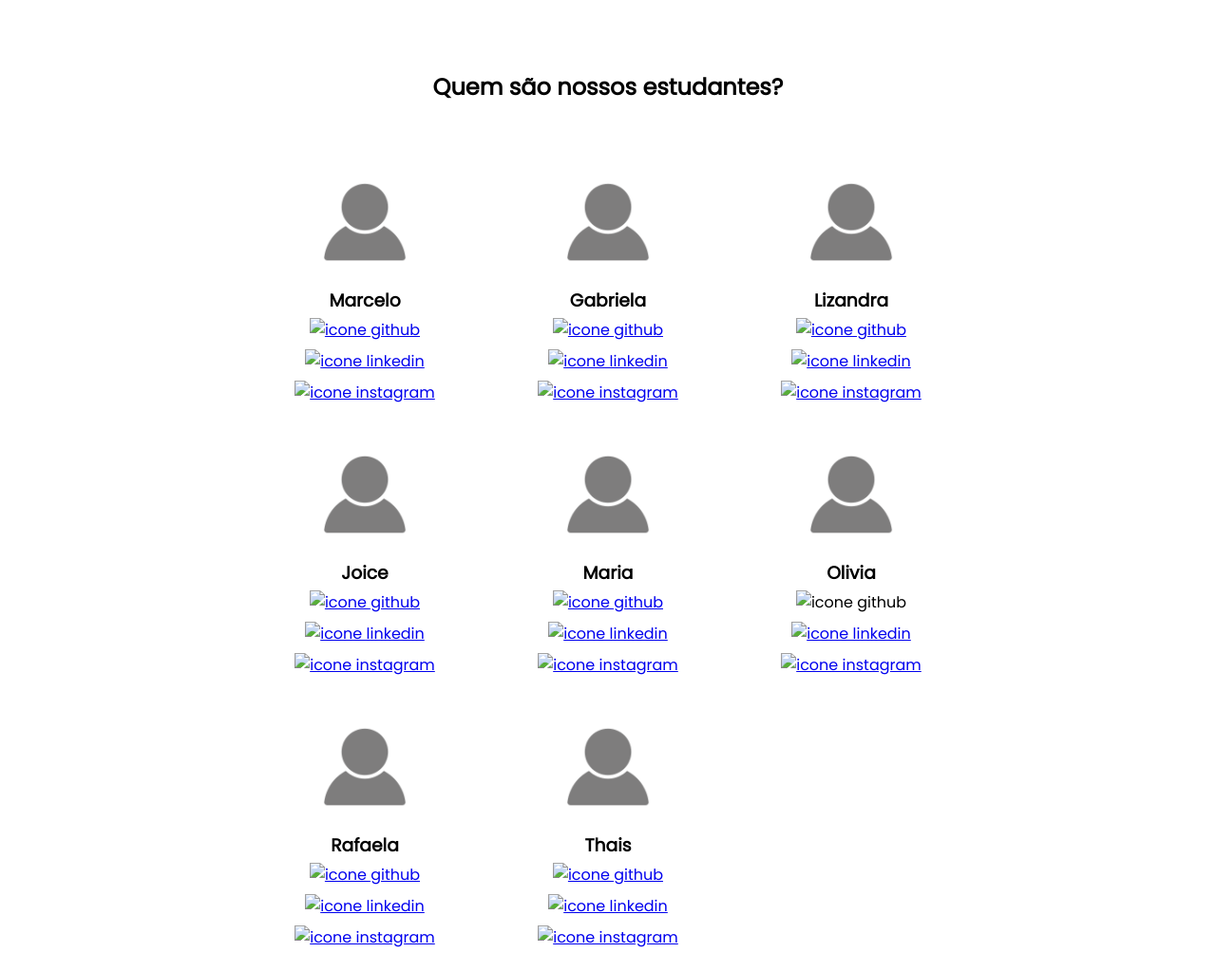
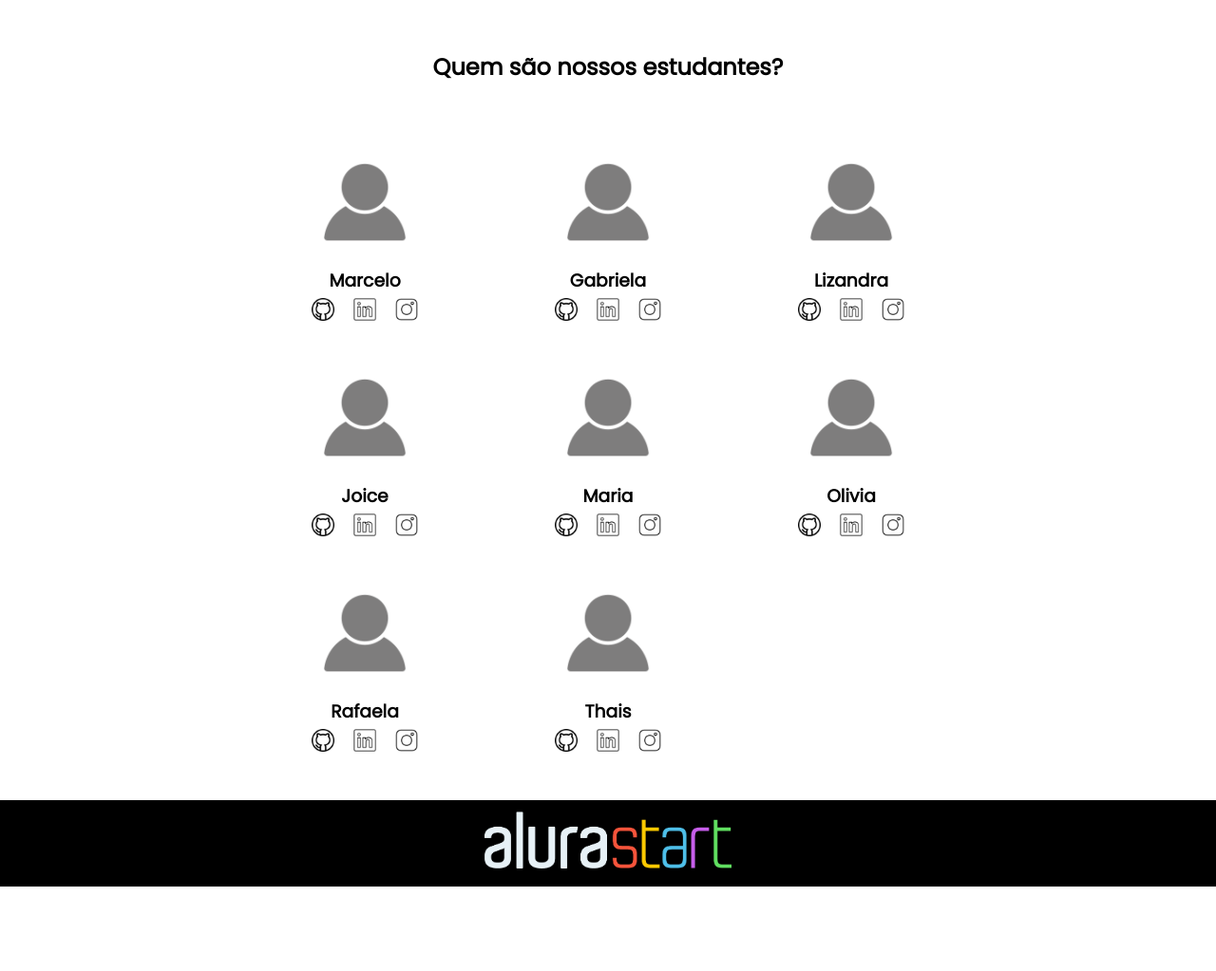
Before and after one commit to esquivoo/site-escola, a plain HTML site: page index.html in a window 1280 px wide. Shown: the part 466-1489 px from the top of the page at 95% size. After the commit the page ends 1400 px from the top, so only its background shows below. Drawn offline with Linux system fonts and the light colour scheme.

Commit message:
dnvrvrfwuo

```diff
--- a/index.html
+++ b/index.html
@@ -4,7 +4,7 @@
     <meta charset="UTF-8">
     <meta http-equiv="X-UA-Compatible" content="IE=edge">
     <meta name="viewport" content="width=device-width, initial-scale=1.0">
-    <title>Teste</title>
+    <title>Jesus humilhando satanas</title>
     <link rel="stylesheet" href="style.css">
     <link rel="preconnect" href="https://fonts.googleapis.com">
     <link rel="preconnect" href="https://fonts.gstatic.com" crossorigin>
@@ -12,7 +12,7 @@
 </head>
 <body>
     <header class="cabecalho">
-        <img class="cabecalho-imagem" src="./image/download.webp" alt="logo da alura start">
+        <img class="cabecalho-imagem" src="./img/alurastart.png" alt="logo da alura start">
         <ul class="cabecalho-lista">
             <li class="cabecalho-lista-item">Escola</li>
             <li class="cabecalho-lista-item">Estudante</li>
@@ -33,62 +33,62 @@
         <div class="estudante-div">
             <img class="estudante-imagem" src="./img/profile-icon-png-898.png" alt="foto do marcelo">
             <h3 class="estudante-nome">Marcelo</h3>
-            <a href="https://github.com/marcelopaludetto"><img class="estudante-icone" src="./image/github.png" alt="icone github"></a>
-            <a href="https://linkedin.com/marcelopaludetto"><img class="estudante-icone" src="./image/linkedin.png" alt="icone linkedin"></a>
-            <a href="https://instagram.com/marcelopaludetto"><img class="estudante-icone" src="./image/instagram.png" alt="icone instagram"></a>
+            <a href="https://github.com/marcelopaludetto"><img class="estudante-icone" src="./img/github.png" alt="icone github"></a>
+            <a href="https://linkedin.com/marcelopaludetto"><img class="estudante-icone" src="./img/social.png" alt="icone linkedin"></a>
+            <a href="https://instagram.com/marcelopaludetto"><img class="estudante-icone" src="./img/video.png" alt="icone instagram"></a>
         </div>
         <div class="estudante-div">
             <img class="estudante-imagem" src="./img/profile-icon-png-898.png" alt="foto da gabi">
             <h3 class="estudante-nome">Gabriela</h3>
-            <a href="https://github.com/GabrielaM-L"><img class="estudante-icone" src="./image/github.png" alt="icone github"></a>
-            <a href="https://www.linkedin.com/in/gabriela-marcomini-de-lima/"><img class="estudante-icone" src="./image/linkedin.png" alt="icone linkedin"></a>
-            <a href="https://www.instagram.com/gabriela_marcomini/"><img class="estudante-icone" src="./image/instagram.png" alt="icone instagram"></a>
+            <a href="https://github.com/GabrielaM-L"><img class="estudante-icone" src="./img/github.png" alt="icone github"></a>
+            <a href="https://www.linkedin.com/in/gabriela-marcomini-de-lima/"><img class="estudante-icone" src="./img/social.png" alt="icone linkedin"></a>
+            <a href="https://www.instagram.com/gabriela_marcomini/"><img class="estudante-icone" src="./img/video.png" alt="icone instagram"></a>
         </div>
         <div class="estudante-div">
             <img class="estudante-imagem" src="./img/profile-icon-png-898.png" alt="foto da lizandra">
             <h3 class="estudante-nome">Lizandra</h3>
-            <a href="https://github.com/LizandraDuarte40"><img class="estudante-icone" src="./image/github.png" alt="icone github"></a>
-            <a href="https://www.linkedin.com/in/lizandrarlm-duarte/"><img class="estudante-icone" src="./image/linkedin.png" alt="icone linkedin"></a>
-            <a href="https://www.instagram.com/lizandrarlm"><img class="estudante-icone" src="./image/instagram.png" alt="icone instagram"></a>
+            <a href="https://github.com/LizandraDuarte40"><img class="estudante-icone" src="./img/github.png" alt="icone github"></a>
+            <a href="https://www.linkedin.com/in/lizandrarlm-duarte/"><img class="estudante-icone" src="./img/social.png" alt="icone linkedin"></a>
+            <a href="https://www.instagram.com/lizandrarlm"><img class="estudante-icone" src="./img/video.png" alt="icone instagram"></a>
         </div>
         <span></span>
         <span></span>
         <div class="estudante-div">
             <img class="estudante-imagem" src="./img/profile-icon-png-898.png" alt="foto da joice">
             <h3 class="estudante-nome">Joice</h3>
-            <a href="https://github.com/JoiceAlura"><img class="estudante-icone" src="./image/github.png" alt="icone github"></a>
-            <a href="https://www.linkedin.com/in/joicebarbaresco/"><img class="estudante-icone" src="./image/linkedin.png" alt="icone linkedin"></a>
-            <a href="https://www.instagram.com/joicebarbaresco/"><img class="estudante-icone" src="./image/instagram.png" alt="icone instagram"></a>
+            <a href="https://github.com/JoiceAlura"><img class="estudante-icone" src="./img/github.png" alt="icone github"></a>
+            <a href="https://www.linkedin.com/in/joicebarbaresco/"><img class="estudante-icone" src="./img/social.png" alt="icone linkedin"></a>
+            <a href="https://www.instagram.com/joicebarbaresco/"><img class="estudante-icone" src="./img/video.png" alt="icone instagram"></a>
         </div>
         <div class="estudante-div">
             <img class="estudante-imagem" src="./img/profile-icon-png-898.png" alt="foto da maria">
             <h3 class="estudante-nome">Maria</h3>
-            <a href="https://github.com/MagePSR"><img class="estudante-icone" src="./image/github.png" alt="icone github"></a>
-            <a href="https://www.linkedin.com/in/mariageovanna"><img class="estudante-icone" src="./image/linkedin.png" alt="icone linkedin"></a>
-            <a href="https://www.instagram.com/magpsr/"><img class="estudante-icone" src="./image/instagram.png" alt="icone instagram"></a>
+            <a href="https://github.com/MagePSR"><img class="estudante-icone" src="./img/github.png" alt="icone github"></a>
+            <a href="https://www.linkedin.com/in/mariageovanna"><img class="estudante-icone" src="./img/social.png" alt="icone linkedin"></a>
+            <a href="https://www.instagram.com/magpsr/"><img class="estudante-icone" src="./img/video.png" alt="icone instagram"></a>
         </div>
         <div class="estudante-div">
             <img class="estudante-imagem" src="./img/profile-icon-png-898.png" alt="foto da olhe">
             <h3 class="estudante-nome">Olivia</h3>
-            <img class="estudante-icone" src="./image/github.png" alt="icone github">
-            <a href="https://www.linkedin.com/in/olhe/"><img class="estudante-icone" src="./image/linkedin.png" alt="icone linkedin"></a>
-            <a href="https://github.com/olhe12"><img class="estudante-icone" src="./image/instagram.png" alt="icone instagram"></a>
+            <img class="estudante-icone" src="./img/github.png" alt="icone github">
+            <a href="https://www.linkedin.com/in/olhe/"><img class="estudante-icone" src="./img/social.png" alt="icone linkedin"></a>
+            <a href="https://github.com/olhe12"><img class="estudante-icone" src="./img/video.png" alt="icone instagram"></a>
         </div>
         <span></span>
         <span></span>
         <div class="estudante-div">
             <img class="estudante-imagem" src="./img/profile-icon-png-898.png" alt="foto da rafa">
             <h3 class="estudante-nome">Rafaela</h3>
-            <a href="https://github.com/rafaelamunhoz12"><img class="estudante-icone" src="./image/github.png" alt="icone github"></a>
-            <a href="http://linkedin.com/in/rafaela-felix-munhoz-oliveira-02160a10a"><img class="estudante-icone" src="./image/linkedin.png" alt="icone linkedin"></a>
-            <a href="https://www.instagram.com/rafafmo/"><img class="estudante-icone" src="./image/instagram.png" alt="icone instagram"></a>
+            <a href="https://github.com/rafaelamunhoz12"><img class="estudante-icone" src="./img/github.png" alt="icone github"></a>
+            <a href="http://linkedin.com/in/rafaela-felix-munhoz-oliveira-02160a10a"><img class="estudante-icone" src="./img/social.png" alt="icone linkedin"></a>
+            <a href="https://www.instagram.com/rafafmo/"><img class="estudante-icone" src="./img/video.png" alt="icone instagram"></a>
         </div>
         <div class="estudante-div">
             <img class="estudante-imagem" src="./img/profile-icon-png-898.png" alt="foto da thais">
             <h3 class="estudante-nome">Thais</h3>
-            <a href="https://github.com/Thaispianucci"><img class="estudante-icone" src="./image/github.png" alt="icone github"></a>
-            <a href="https://www.linkedin.com/in/thais-pianucci-benedicto-54a9a416/"><img class="estudante-icone" src="./image/linkedin.png" alt="icone linkedin"></a>
-            <a href="https://www.instagram.com/thaispianucci/"><img class="estudante-icone" src="./image/instagram.png" alt="icone instagram"></a>
+            <a href="https://github.com/Thaispianucci"><img class="estudante-icone" src="./img/github.png" alt="icone github"></a>
+            <a href="https://www.linkedin.com/in/thais-pianucci-benedicto-54a9a416/"><img class="estudante-icone" src="./img/social.png" alt="icone linkedin"></a>
+            <a href="https://www.instagram.com/thaispianucci/"><img class="estudante-icone" src="./img/video.png" alt="icone instagram"></a>
         </div>
 
     </div>
```
Also changed, not shown: img/github.png (added), img/social.png (added), img/video.png (added).
